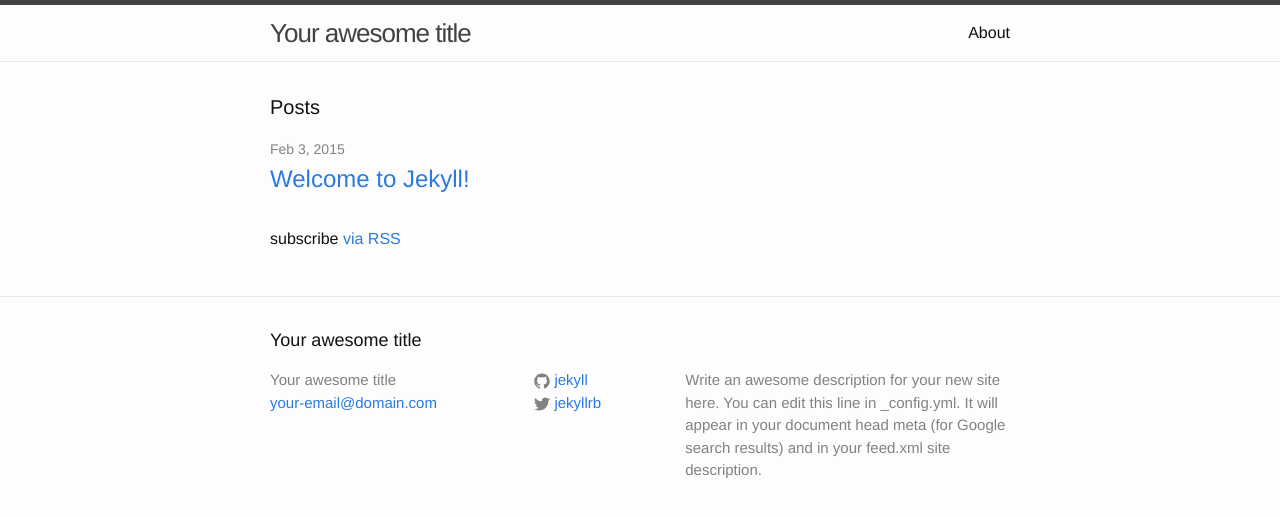
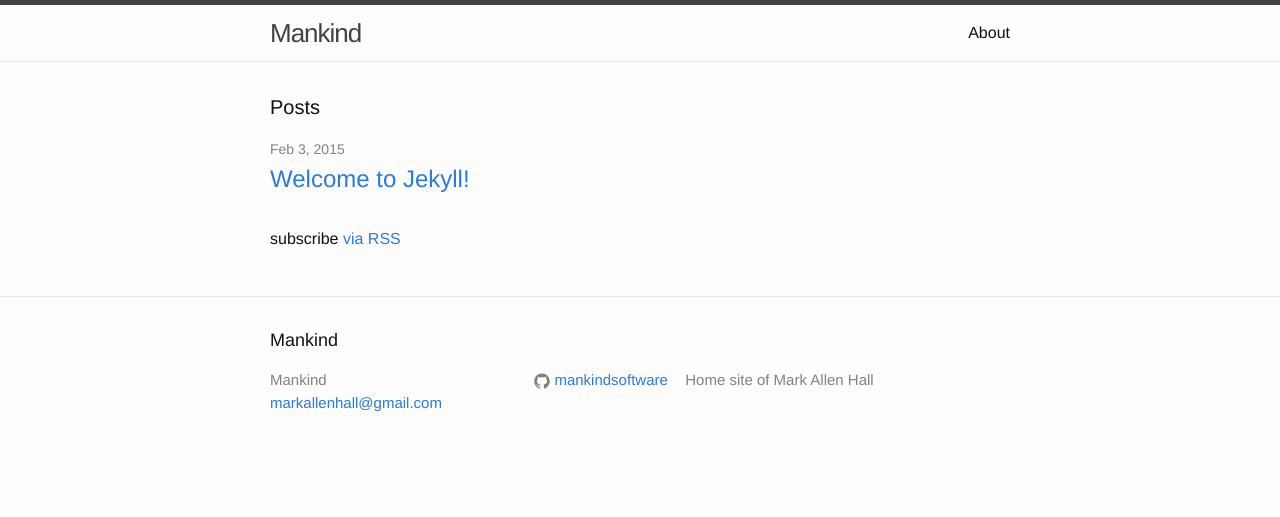
Before and after one commit to mankindsoftware/mankind, a Jekyll site: the page built from index.html, in a window 1280 px wide. Shown: the top 517 px of the page. Built offline with Jekyll 4.4.1, drawn with Linux system fonts in a browser that asks for light colours.

Commit message:
baseurl corrected

```diff
--- a/_config.yml
+++ b/_config.yml
@@ -1,14 +1,12 @@
 # Site settings
-title: Your awesome title
-email: your-email@domain.com
+title: Mankind
+email: markallenhall@gmail.com
 description: > # this means to ignore newlines until "baseurl:"
-  Write an awesome description for your new site here. You can edit this
-  line in _config.yml. It will appear in your document head meta (for
-  Google search results) and in your feed.xml site description.
-baseurl: "" # the subpath of your site, e.g. /blog/
-url: "http://yourdomain.com" # the base hostname & protocol for your site
-twitter_username: jekyllrb
-github_username:  jekyll
+  Home site of Mark Allen Hall
+baseurl: "/mankind" # the subpath of your site, e.g. /blog/
+url: "http://mankindsoftware.github.io"# the base hostname & protocol for your site
+twitter_username:
+github_username:  mankindsoftware
 
 # Build settings
 markdown: kramdown
```
